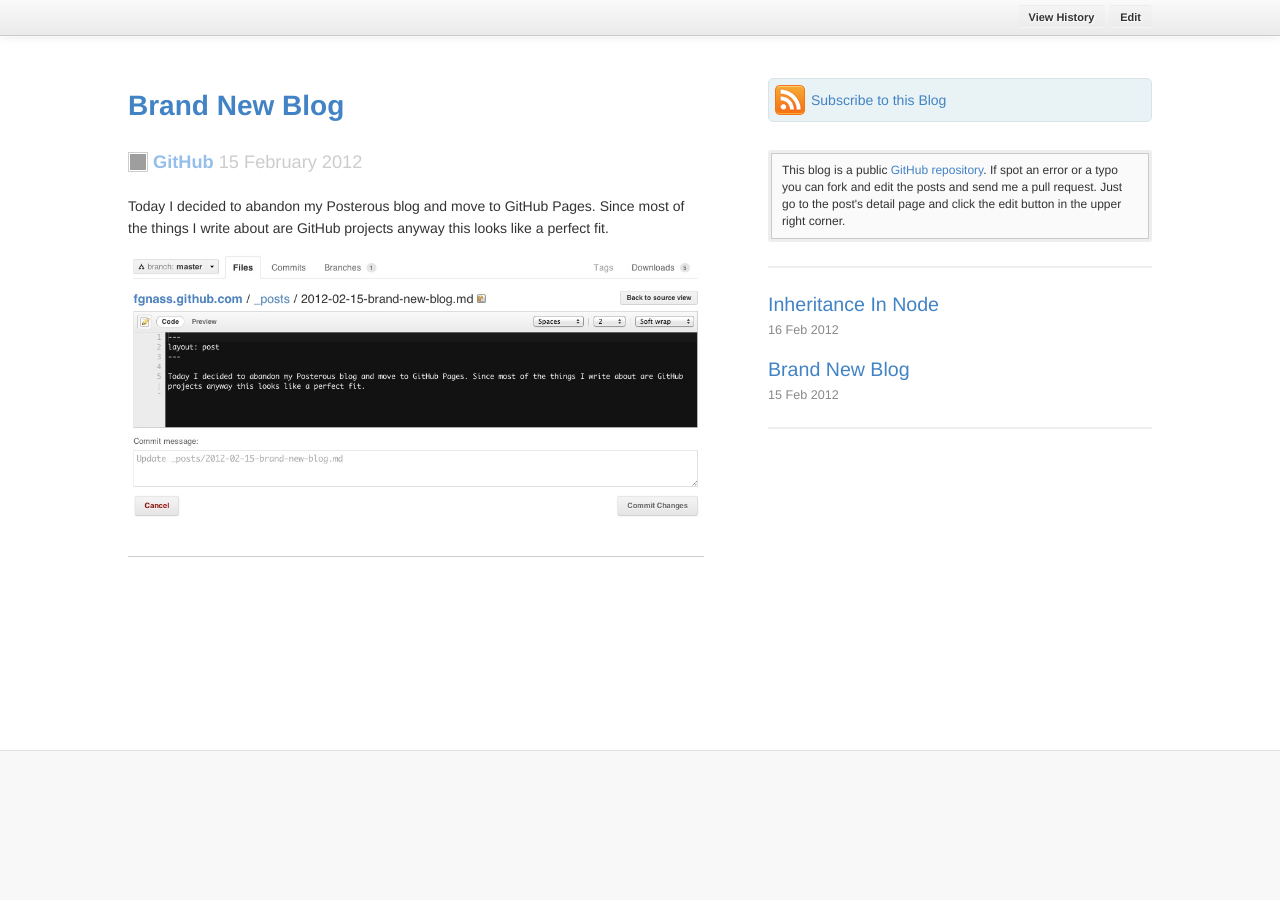
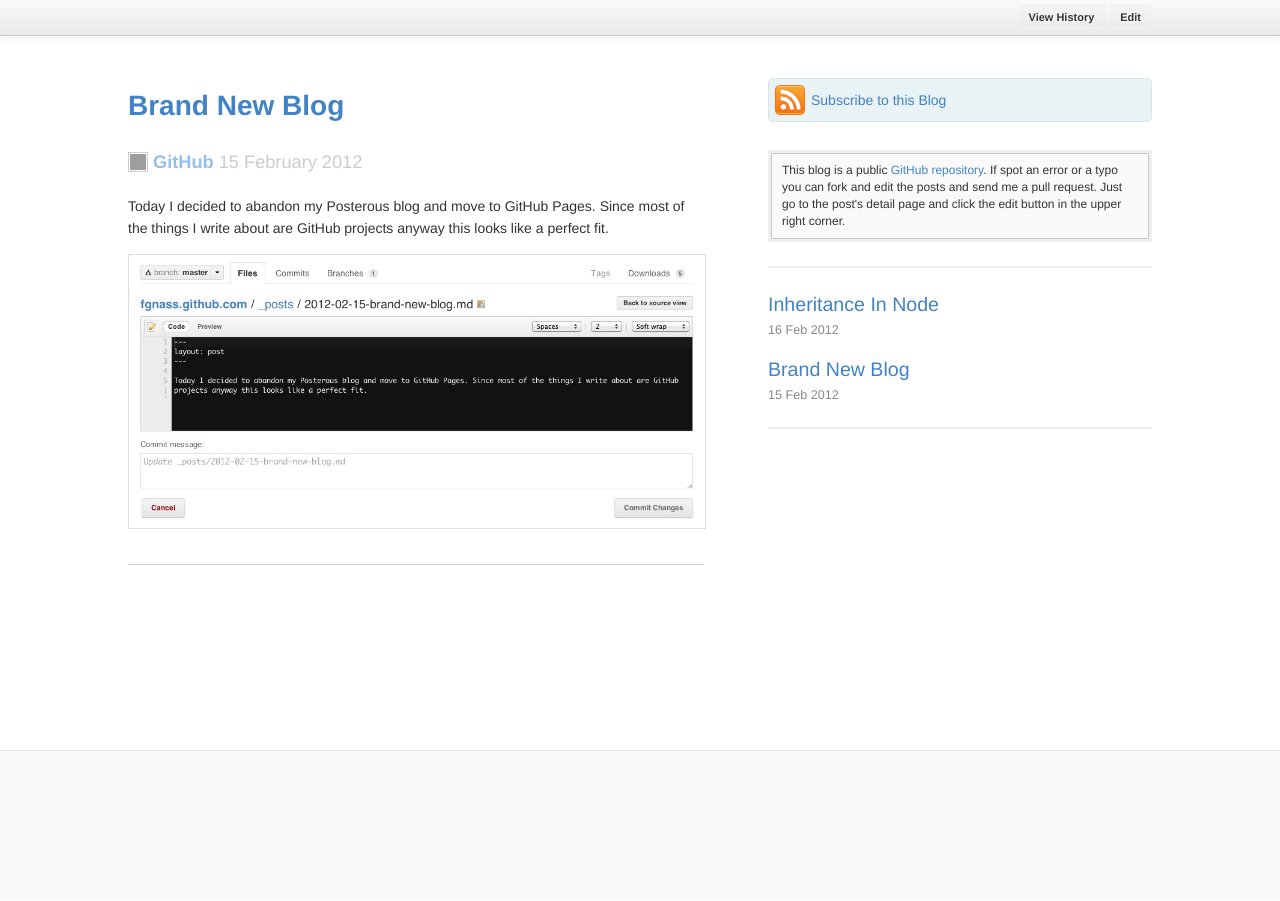
Before and after one commit to fgnass/fgnass.github.com, a Jekyll site: the page built from _posts/2012-02-15-brand-new-blog.md, in a window 1280 px wide. Built offline with Jekyll 4.4.1, drawn with Linux system fonts in a browser that asks for light colours; comment, search, counter and statistics services are not loaded; grey boxes are pictures that could not be loaded.

Commit message:
added image border

```diff
--- a/assets/default.css
+++ b/assets/default.css
@@ -1,26 +1,6 @@
 
 h1 {
   font-size: 1.9em;
-}
-
-.meta {
-  font-size: 1.3em;
-}
-.meta * {
-  vertical-align: middle;
-}
-.meta .date {
-  color: #ccc;
-}
-
-.meta .author {
-  color: #94BFEA;
-  font-weight: bold;
-}
-
-.meta img {
-  padding: 1px;
-  border: 1px solid #CCC;
 }
 
 a {
@@ -173,6 +153,26 @@
 
 /* */
 
+.content .meta {
+  font-size: 1.3em;
+}
+.content .meta * {
+  vertical-align: middle;
+}
+.content .meta .date {
+  color: #ccc;
+}
+
+.content .meta .author {
+  color: #94BFEA;
+  font-weight: bold;
+}
+
+.content .meta img {
+  padding: 1px;
+  border: 1px solid #CCC;
+}
+
 .content>:first-child {
   margin-top: 0!important;
 }
@@ -266,7 +266,9 @@
 }
 
 .content img {
-  max-width:100%;
+  padding: 1%;
+  border: 1px solid #DDD;
+  max-width:98%;
 }
 
 .content code,
```
